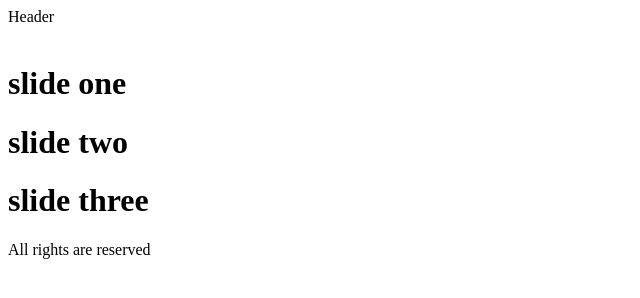
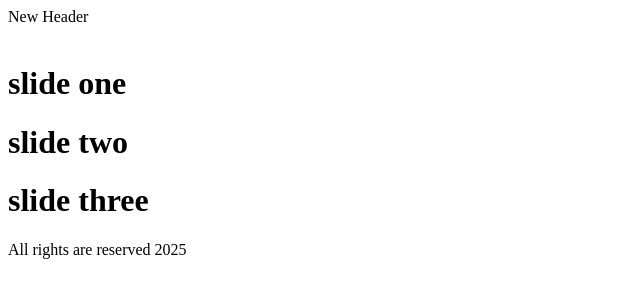
Before and after one commit to Parimahmir/git-project-one, a plain HTML site: page index.html in a window 1280 px wide. Shown: the full height of the page, 0-640 px from the left. Drawn offline with Linux system fonts and the light colour scheme.

Commit message:
some changes in master branch

```diff
--- a/index.html
+++ b/index.html
@@ -7,7 +7,7 @@
   </head>
   <body>
     <header>
-      <header>Header</header>
+      <header>New Header</header>
     </header>
     <divv class="banner">
       <img src="banner.jpg" alt="" />
@@ -17,7 +17,7 @@
       <h1>slide two</h1>
       <h1>slide three</h1>
     </div>
-    <footer>All rights are reserved</footer>
+    <footer>All rights are reserved 2025</footer>
 
     <script src="script.js"></script>
   </body>
```
